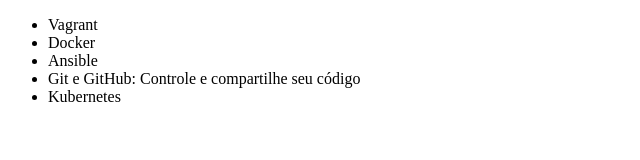
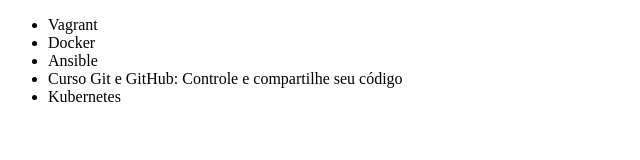
Before and after one commit to maycon3/alura-git, a plain HTML site: page index.html in a window 1280 px wide. Shown: the full height of the page, 0-640 px from the left. Drawn offline with Linux system fonts and the light colour scheme.

Commit message:
alteração na lista de nomes de curso

```diff
--- a/index.html
+++ b/index.html
@@ -9,7 +9,7 @@
         <li>Vagrant</li>
         <li>Docker</li>
         <li>Ansible</li>
-        <li>Git e GitHub: Controle e compartilhe seu código</li>
+        <li>Curso Git e GitHub: Controle e compartilhe seu código</li>
         <li>Kubernetes</li>
     </ul>
 </body>
```
